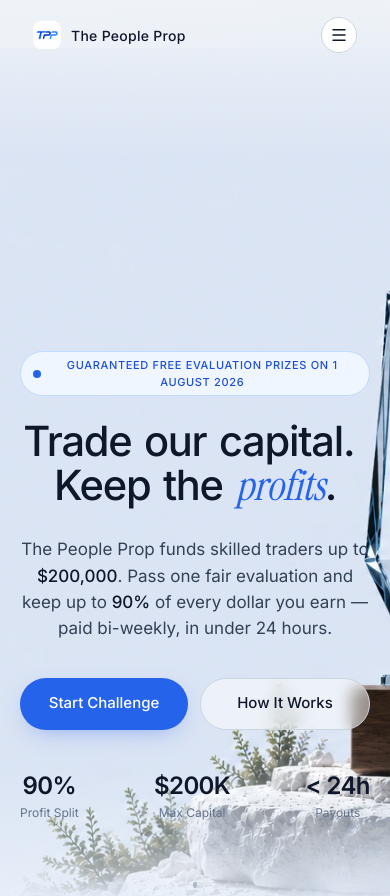
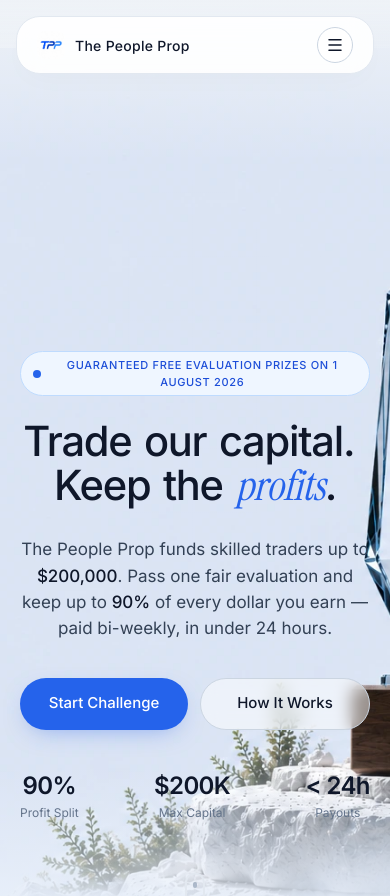
Before and after one commit to jatinkatariaaaa/thepeoplepropwebsite, a Next.js app: page / in a window 390 px wide. Shown: the top 896 px of the page. Built offline with nearby package versions, Linux system fonts and the light colour scheme.

Commit message:
Force solid 'scrolled' navbar state on mobile screens

```diff
--- a/src/components/ui/resizable-navbar.tsx
+++ b/src/components/ui/resizable-navbar.tsx
@@ -11,6 +11,16 @@ import { Menu, X } from "lucide-react";
 export function Navbar({ children, className }: { children: React.ReactNode; className?: string }) {
   const { scrollY } = useScroll();
   const [scrolled, setScrolled] = useState(false);
+  const [isMobile, setIsMobile] = useState(false);
+
+  useEffect(() => {
+    const checkMobile = () => setIsMobile(window.innerWidth < 768);
+    checkMobile();
+    window.addEventListener("resize", checkMobile);
+    return () => window.removeEventListener("resize", checkMobile);
+  }, []);
+
+  const isScrolledOrMobile = scrolled || isMobile;
 
   useMotionValueEvent(scrollY, "change", (latest) => {
     if (latest > 50) {
@@ -25,31 +35,31 @@ export function Navbar({ children, className }: { children: React.ReactNode; cla
       className="fixed top-0 left-0 right-0 z-50 flex justify-center w-full pointer-events-none"
       initial={false}
       animate={{
-        paddingTop: scrolled ? 16 : 0,
+        paddingTop: isScrolledOrMobile ? 16 : 0,
       }}
       transition={{ type: "spring", stiffness: 180, damping: 22 }}
     >
       <motion.div
         initial={false}
         animate={{
-          width: scrolled ? "calc(100% - 32px)" : "100%",
-          maxWidth: scrolled ? "1024px" : "100%",
-          borderRadius: scrolled ? "24px" : "0px",
-          paddingLeft: scrolled ? "20px" : "32px",
-          paddingRight: scrolled ? "20px" : "32px",
-          paddingTop: scrolled ? "10px" : "16px",
-          paddingBottom: scrolled ? "10px" : "16px",
-          borderTopColor: scrolled ? "var(--border)" : "transparent",
-          borderLeftColor: scrolled ? "var(--border)" : "transparent",
-          borderRightColor: scrolled ? "var(--border)" : "transparent",
-          borderBottomColor: scrolled ? "var(--border)" : "transparent",
-          boxShadow: scrolled ? "0 10px 30px -10px rgba(0,0,0,0.03)" : "0 0px 0px rgba(0,0,0,0)",
-          backgroundColor: scrolled ? "rgba(255,255,255,0.9)" : "transparent",
+          width: isScrolledOrMobile ? "calc(100% - 32px)" : "100%",
+          maxWidth: isScrolledOrMobile ? "1024px" : "100%",
+          borderRadius: isScrolledOrMobile ? "24px" : "0px",
+          paddingLeft: isScrolledOrMobile ? "20px" : "32px",
+          paddingRight: isScrolledOrMobile ? "20px" : "32px",
+          paddingTop: isScrolledOrMobile ? "10px" : "16px",
+          paddingBottom: isScrolledOrMobile ? "10px" : "16px",
+          borderTopColor: isScrolledOrMobile ? "var(--border)" : "transparent",
+          borderLeftColor: isScrolledOrMobile ? "var(--border)" : "transparent",
+          borderRightColor: isScrolledOrMobile ? "var(--border)" : "transparent",
+          borderBottomColor: isScrolledOrMobile ? "var(--border)" : "transparent",
+          boxShadow: isScrolledOrMobile ? "0 10px 30px -10px rgba(0,0,0,0.03)" : "0 0px 0px rgba(0,0,0,0)",
+          backgroundColor: isScrolledOrMobile ? "rgba(255,255,255,0.9)" : "transparent",
         }}
         transition={{ type: "spring", stiffness: 180, damping: 22 }}
         className={cn(
           "flex flex-col w-full pointer-events-auto border-t border-l border-r border-b",
-          scrolled ? "backdrop-blur-md" : ""
+          isScrolledOrMobile ? "backdrop-blur-md" : ""
         )}
         style={{
           borderStyle: "solid",
```
